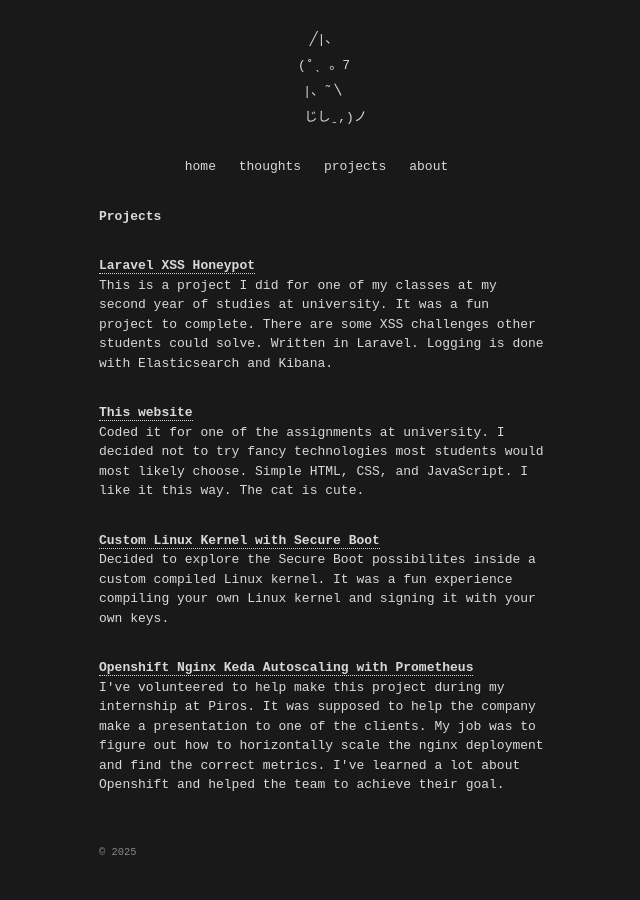
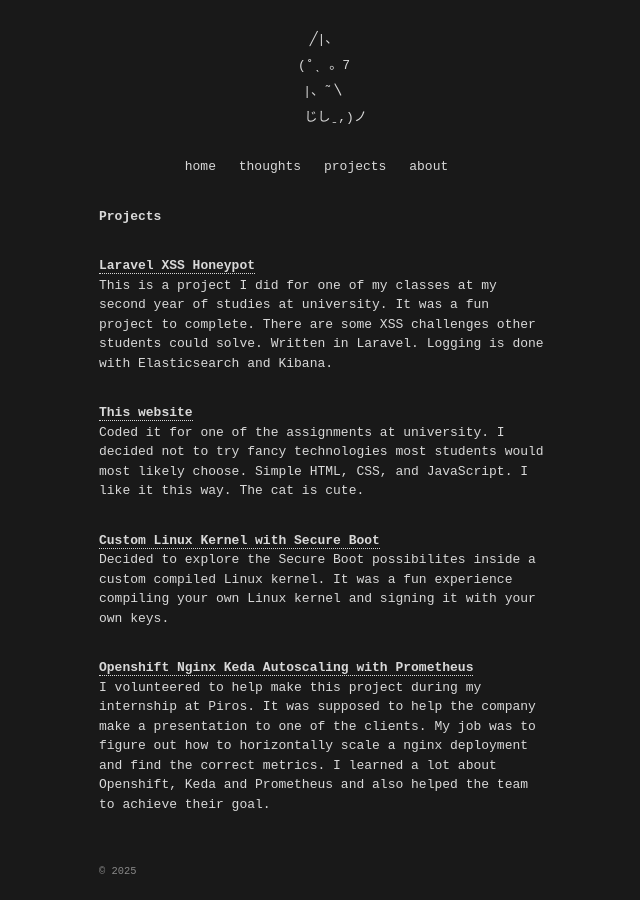
Before and after one commit to Firxstartxr/website, a plain HTML site: page projects.html in a window 1280 px wide. Shown: the whole page, without its empty margins (316-956 px from the left). Drawn offline with Linux system fonts and the light colour scheme.

Commit message:
Update projects.html

```diff
--- a/projects.html
+++ b/projects.html
@@ -52,9 +52,9 @@
 
         <div class="project">
             <h2><a href="https://github.com/Firxstartxr/openshift-nginx-keda-autoscaling-with-prometheus">Openshift Nginx Keda Autoscaling with Prometheus</a></h2>
-            <p>I've volunteered to help make this project during my internship at Piros. It was supposed to help the company make a presentation to one of the
-            clients. My job was to figure out how to horizontally scale the nginx deployment and find the correct metrics. I've learned a lot about Openshift and
-            helped the team to achieve their goal.</p>
+            <p>I volunteered to help make this project during my internship at Piros. It was supposed to help the company make a presentation to one of the
+            clients. My job was to figure out how to horizontally scale a nginx deployment and find the correct metrics. I learned a lot about Openshift, Keda and
+            Prometheus and also helped the team to achieve their goal.</p>
         </div>
     </main>
 
```
